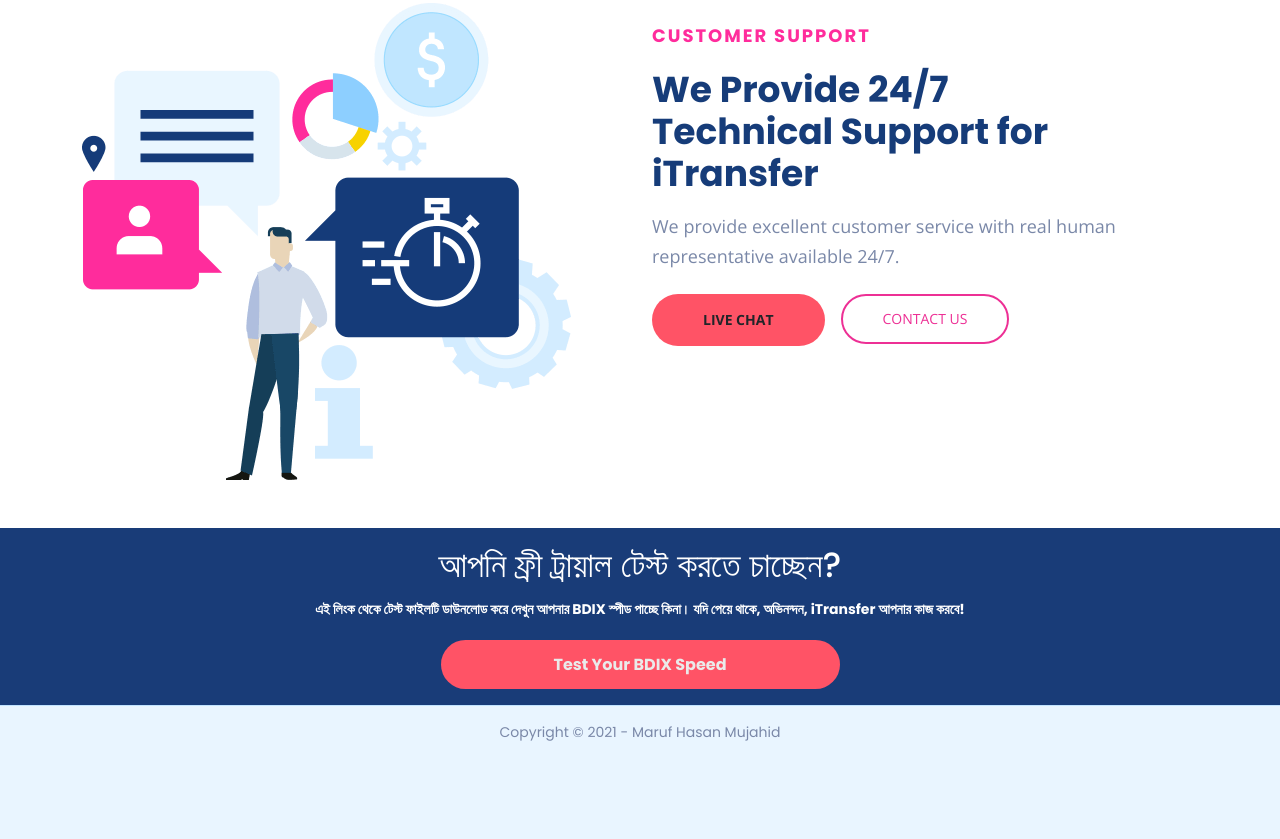
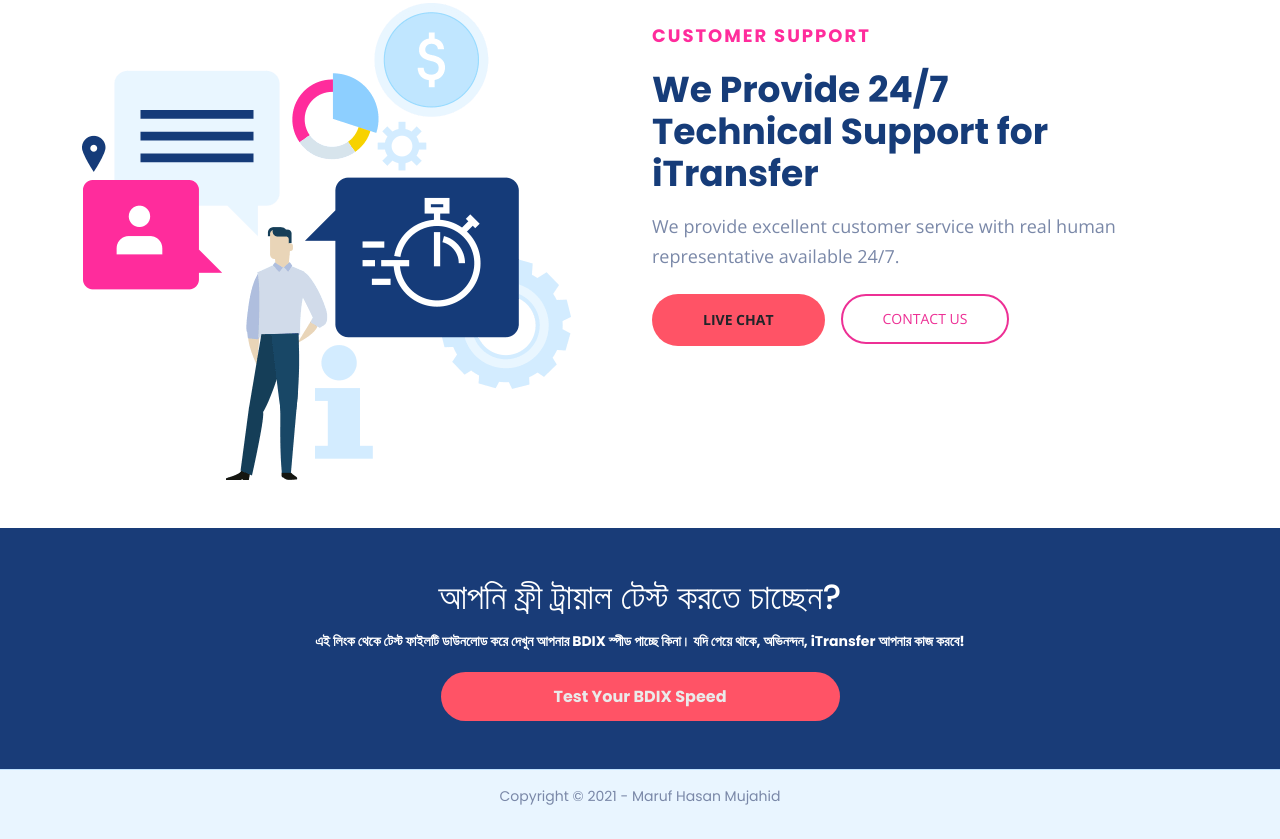
Before and after one commit to Mujahid9396/iTransfar, a plain HTML site: page index.html in a window 1280 px wide. Shown: the part 3198-4037 px from the top of the page. Before the commit the page ends 3973 px from the top, so only its background shows below. Drawn offline with nearby package versions, Linux system fonts and the light colour scheme; a web font is replaced by a local one.

Commit message:
Test Update

```diff
--- a/index.html
+++ b/index.html
@@ -375,7 +375,7 @@
 
     <!-- Test Section Start -->
     <section id="test" class="test">
-      <div class="container py-3">
+      <div class="container py-5">
         <div class="row">
           <h1>আপনি ফ্রী ট্রায়াল টেস্ট করতে চাচ্ছেন?</h1>
           <p>
```
